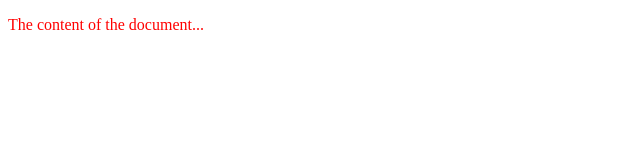
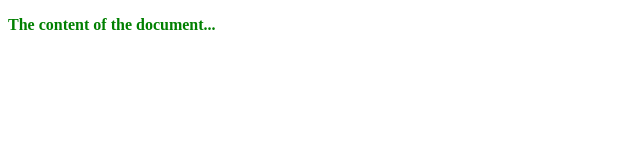
Before and after one commit to philippschiweck/IBM_Workshop, a plain HTML site: page index.html in a window 1280 px wide. Shown: the whole page, without its empty margins (0-640 px from the left). Drawn offline with Linux system fonts and the light colour scheme.

Commit message:
Change color

```diff
--- a/index.html
+++ b/index.html
@@ -5,6 +5,6 @@
   <title>HRT Static Webpage Example</title>
 </head>
 <body>
-<p class="testclass">The content of the document...</p>
+<p class="testclass"><b>The content of the document...</b></p>
 </body>
 </html>
--- a/style.css
+++ b/style.css
@@ -1,3 +1,3 @@
 .testclass{
- color:red;
+ color:green;
 }
```
